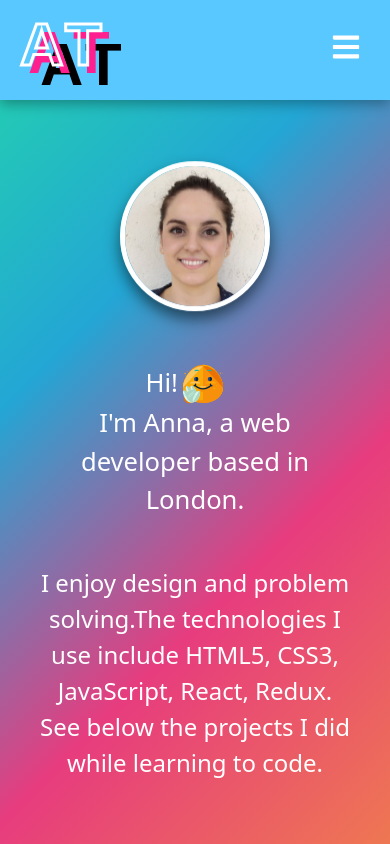
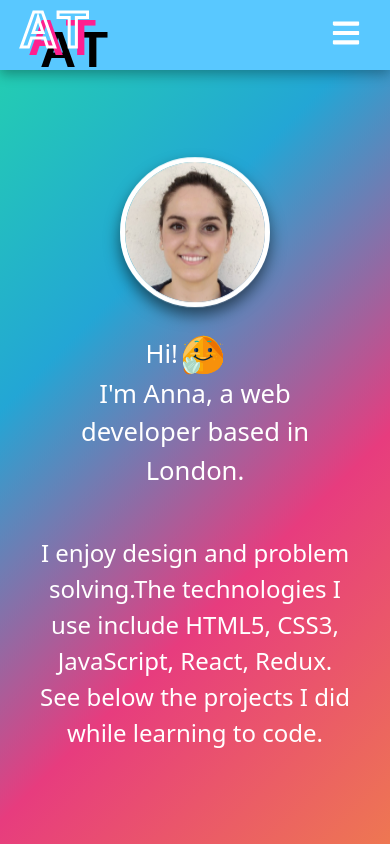
Before and after one commit to AnnaTas77/portfolio-anna, a React (Create React App) app: page / in a window 390 px wide. Shown: the top 844 px of the page. Built offline with nearby package versions, Linux system fonts and the light colour scheme.

Commit message:
Removed avatar styling errors occuring with some mobile devices

```diff
--- a/src/styles/home.css
+++ b/src/styles/home.css
@@ -88,7 +88,8 @@
     }
 
     .avatar {
-        margin-top: 50px;
+        margin-top: 25px;
+        margin-bottom: 25px;
     }
 
     .about-me h2 {
--- a/src/styles/navbar.css
+++ b/src/styles/navbar.css
@@ -139,16 +139,16 @@ h1 {
 @media only screen and (max-width: 480px) {
 
     .navbar-container {
-        height: 100px;
+        height: 70px;
     }
 
     .logo-initials {
-        font-size: 60px;
+        font-size: 50px;
         margin: 0px 20px;
     }
 
     .logo-initials-small {
-        font-size: 60px;
+        font-size: 50px;
         margin: 0px 20px;
     }
 
@@ -167,6 +167,7 @@ h1 {
 
     .hamburger-button button {
         margin-right: 7px;
+        margin-top: 3px;
     }
 
     .mobile-menu {
@@ -195,16 +196,16 @@ h1 {
 @media only screen and (min-width: 481px) and (max-width: 768px) {
 
     .navbar-container {
-        height: 100px;
+        height: 80px;
     }
 
     .logo-initials {
-        font-size: 60px;
+        font-size: 55px;
         margin: 0px 20px;
     }
 
     .logo-initials-small {
-        font-size: 60px;
+        font-size: 55px;
         margin: 0px 20px;
     }
 
@@ -223,6 +224,7 @@ h1 {
 
     .hamburger-button button {
         margin-right: 7px;
+        margin-top: 3px;
     }
 
     .mobile-menu {
```
